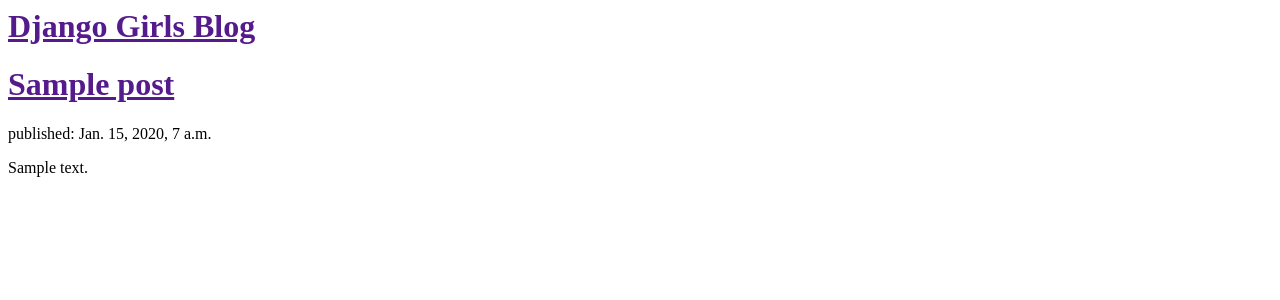
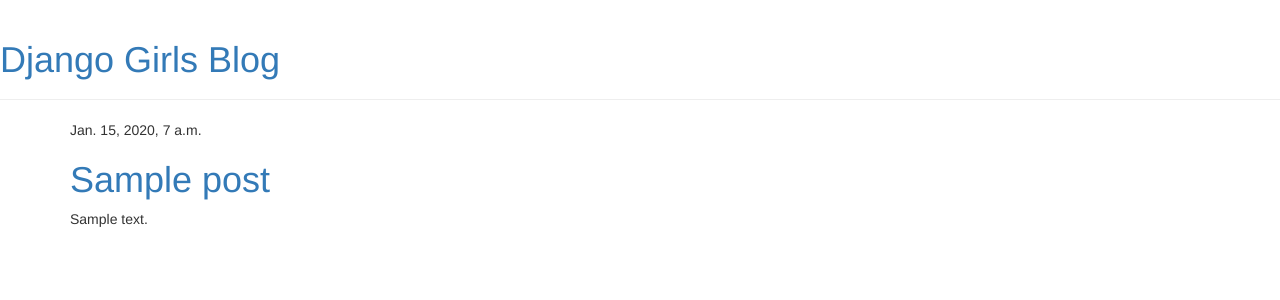
Before and after one commit to wsampaio/my-first-blog, a Django app: template mysite/blog/templates/blog/post_list.html in a window 1280 px wide. Shown: the top 300 px of the page. Run offline with Django 3.2, Linux system fonts and the light colour scheme; the template is opened without the code that fills it: values that come from a table or form of the project are taken from there, others are empty; tables that the repository leaves empty hold one stand-in row (values such as "Sample post"); some libraries are stand-ins or nearby versions.

Commit message:
criado template base

```diff
--- /dev/null
+++ b/mysite/blog/templates/blog/base.html
@@ -0,0 +1,29 @@
+{% load staticfiles %}
+<html>
+	<head>
+		<link rel="stylesheet" href="//maxcdn.bootstrapcdn.com/bootstrap/3.2.0/css/bootstrap.min.css">
+		<link rel="stylesheet" href="//maxcdn.bootstrapcdn.com/bootstrap/3.2.0/css/bootstrap-theme.min.css">
+		<link href="https://fonts.googleapis.com/css?family=Lobster&subset=latin,latin-ext" rel="stylesheet" type="text/css">
+		<link rel="stylesheet" href="{% static 'css/blog.css' %}">
+		<title>Django Girls blog</title>
+	</head>
+	<body>
+
+
+
+    <div class="page-header">
+        <h1><a href="/">Django Girls Blog</a></h1>
+    </div>
+    <div class="content container">
+        <div class="row">
+            <div class="col-md-8">
+            {% block content %}
+            {% endblock %}
+            </div>
+        </div>
+    </div>
+
+
+
+	</body>
+</html>
--- a/mysite/blog/templates/blog/post_list.html
+++ b/mysite/blog/templates/blog/post_list.html
@@ -1,22 +1,13 @@
-<html>
-	<head>
-        	<title>Django Girls blog</title>
-	</head>
-	<body>
-		<div>
-			<h1><a href="">Django Girls Blog</a></h1>
-		</div>
+{% extends 'blog/base.html' %}
 
-
-
-{% for post in posts %}
-		<div>
-			<h1><a href="">{{ post.title }}</a></h1>
-			<p>published: {{ post.published_date }}</p>
-			<p>{{ post.text|linebreaksbr }}</p>
-		</div>
-{% endfor %}
-
-
-	</body>
-</html>
+{% block content %}
+            {% for post in posts %}
+                <div class="post">
+                    <div class="date">
+                        {{ post.published_date }}
+                    </div>
+                    <h1><a href="">{{ post.title }}</a></h1>
+                    <p>{{ post.text|linebreaksbr }}</p>
+                </div>
+            {% endfor %}
+{% endblock content %}
--- a/mysite/blog/views.py
+++ b/mysite/blog/views.py
@@ -6,4 +6,5 @@ from .models import Post
 
 def post_list(request):
     posts = Post.objects.filter(published_date__lte=timezone.now()).order_by('published_date')
+    #posts = Post.objects.all().order_by('published_date')
     return render(request, 'blog/post_list.html', {'posts':posts})
```
